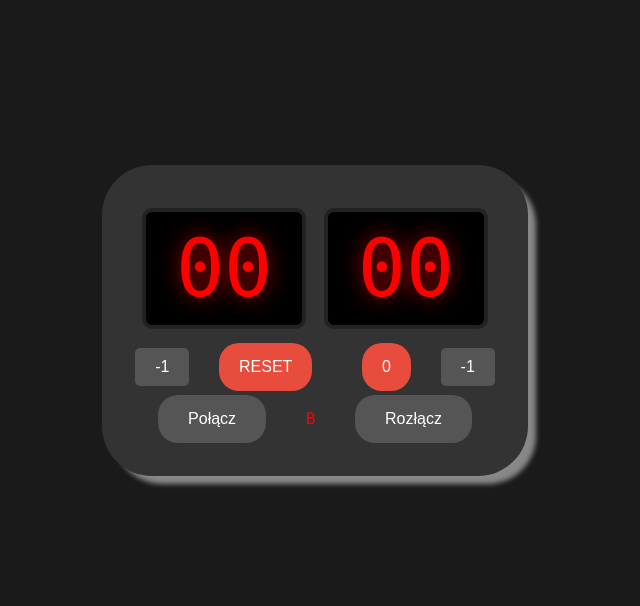
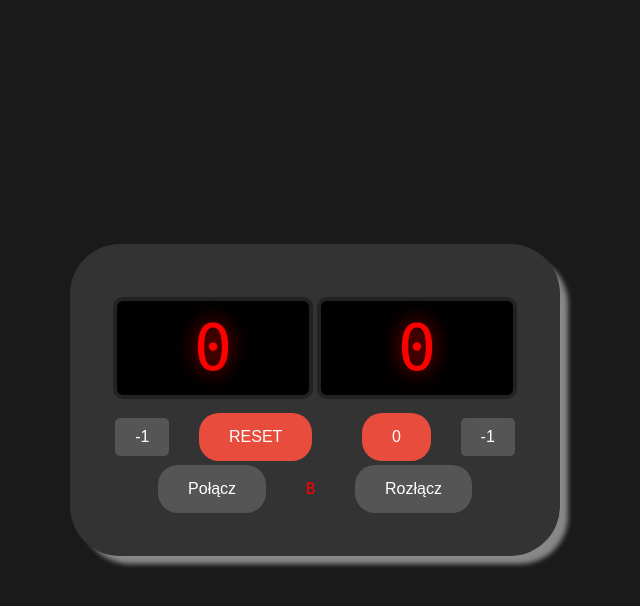
Before and after one commit to jashyn4/jashyn4.github.io, a plain HTML site: page index.html in a window 1280 px wide. Both pictures are taken after a click on the button "Połącz". Shown: the whole page, without its empty margins (325-965 px from the left). Drawn offline with Linux system fonts and the light colour scheme.

Commit message:
Update index.html

```diff
--- a/index.html
+++ b/index.html
@@ -13,15 +13,15 @@
             flex-direction: column;
             align-items: center;
             justify-content: center;
-            height: 80vh;
+            height: 100vh;
             margin: 0;
         }
         .scoreboard {
             font-family: "Lucida Console", "Courier New", monospace;
 			display: flex;
-            gap: 30px;
+            gap: 40px;
             background: #333;
-            padding: 30px;
+            padding: 40px;
             border-radius: 50px;
             box-shadow: 0 10px 30px rgba(0,0,0,0.5);
             text-align: center;
@@ -39,7 +39,7 @@
         }
         .score {
 			font-family: "Lucida Console", "Courier New", monospace;
-			font-size: 5rem;
+			font-size: 4rem;
 			color: #ff0000; /* Klasyczny czerwony LED */
 			text-shadow: 0 0 20px rgba(255, 0, 0, 0.7); /* Efekt świecenia */
 			background: #000;
@@ -47,7 +47,7 @@
 			border-radius: 10px;
 			border: 4px solid #222;
 			cursor: pointer;
-			min-width: 150px;
+			min-width: 200px;
 			text-align: center;
 			margin: 10px 0;
 		}
@@ -88,25 +88,25 @@
 	 <TR >
 	  <TD>
         <div class="team">
-            <button class="score" id="pktas" onclick="changeScoreAP()">00</button>
+            <button class="score" id="pktas" onclick="changeScoreAP()">0</button>
         </div>
        </TD>
 	   <TD>
         <div class="team">
-            <button class="score" id="pktbs" onclick="changeScoreBP()">00</button>
+            <button class="score" id="pktbs" onclick="changeScoreBP()">0</button>
 		</div>
 	</TD>
 	</TR>
 	<TR>
 	<TD colspan=2>
 	<button class="controls" onclick="changeScoreAM()">-1</button>
-    <button class="reset-btn" style="padding: 15px 20px; font-size: 1rem; color: white; border-radius: 20px; cursor: pointer; border: none;" onclick="resetAll()">RESET</button>
-	<button class="reset-btn" style="padding: 15px 20px; font-size: 1rem; color: white; border-radius: 20px; cursor: pointer; border: none;" id="odwroc" onclick="changeside()">0</button>
+    <button class="reset-btn" style="padding: 15px 30px; font-size: 1rem; color: white; border-radius: 20px; cursor: pointer; border: none;" onclick="resetAll()">RESET</button>
+	<button class="reset-btn" style="padding: 15px 30px; font-size: 1rem; color: white; border-radius: 20px; cursor: pointer; border: none;" id="odwroc" onclick="changeside()">0</button>
 	<button class="controls" onclick="changeScoreBM()">-1</button>
 	</TD></TR>
 	<TR>
 	<TD colspan=2>
-    <button class="controls"  style="padding: 15px 30px; font-size: 1rem; color: white; border-radius: 20px; cursor: pointer; border: none;" id="connectBtn">Połącz</button>
+    <button class="controls"  style="padding: 15px 30px; font-size: 1rem; color: white; border-radius: 20px; cursor: pointer; border: none;" id="connectBtn" onclick="connectButton()">Połącz</button>
 	<span style="padding: 15px 30px; font-size: 1rem; color: white; border-radius: 20px; cursor: pointer; border: none;" id="status">R</span>
     <button class="controls"   style="padding: 15px 30px; font-size: 1rem; color: white; border-radius: 20px; cursor: pointer; border: none;" id="disconnectBtn" disabled>Rozłącz</button>
 	</TD></TR>
@@ -114,53 +114,52 @@
 
     <script>
         // Definicje UUID – muszą być identyczne jak w ESP32
-        const SERVICE_UUID = "4fafc201-1fb5-459e-8fcc-c5c9c331914b";
-        const CHARACTERISTIC_UUID = "beb5483e-36e1-4688-b7f5-ea07361b26a8";
+        const SERVICE_UUID = "6e400001-b5a3-f393-e0a9-e50e24dcca9e";
+        const CHAR_UUID_RX = "6e400002-b5a3-f393-e0a9-e50e24dcca9e";
+		const CHAR_UUID_TX = "6e400003-b5a3-f393-e0a9-e50e24dcca9e";
 
         let deviceCache = null;
         let characteristicCache = null;
 
-        const connectBtn = document.getElementById('connectBtn');
         const disconnectBtn = document.getElementById('disconnectBtn');
         const sendBtn = document.getElementById('sendBtn');
         const inputData = document.getElementById('inputData');
         const statusText = document.getElementById('status');
-        const terminal = document.getElementById('terminal');
-
-        // Funkcja logowania do wirtualnego terminala na stronie
-        function log(message) {
-            const p = document.createElement('p');
-            p.style.margin = "4px 0";
-            p.textContent = message;
-            terminal.appendChild(p);
-            terminal.scrollTop = terminal.scrollHeight;
-        }
 
         // Łączenie z urządzeniem BLE
-        connectBtn.addEventListener('click', async () => {
-            //log("Szukanie urządzeń BLE...");
+        function connectButton() {
+			requestDevice();
+		}
+
+		async function requestDevice() {
+		console.log("Szukanie urządzeń BLE...");
             try {
                 const device = await navigator.bluetooth.requestDevice({
-                    filters: [{ name: 'TABLICA_BLE' }],
-                    optionalServices: [SERVICE_UUID]
+                    filters: [{ services: [SERVICE_UUID] }]
                 });
 
                 deviceCache = device;
                 statusText.textContent = "Ł";
-                //log(`Znaleziono: ${device.name}. Łączenie z serwerem GATT...`);
+                console.log(`Znaleziono: ${device.name}. Łączenie z serwerem GATT...`);
 
                 const server = await device.gatt.connect();
-                //log("Połączono z serwerem GATT. Pobieranie usługi...");
+                console.log("Połączono z serwerem GATT. Pobieranie usługi...");
+				console.log('Device: ' + JSON.stringify(device));
 
                 const service = await server.getPrimaryService(SERVICE_UUID);
-                //log("Pobrano usługę. Pobieranie charakterystyki...");
+                console.log("Pobrano usługę. Pobieranie charakterystyki...");
 
-                characteristicCache = await service.getCharacteristic(CHARACTERISTIC_UUID);
-                //log("Charakterystyka gotowa.");
+                const notifyC = await service.getCharacteristic(CHAR_UUID_TX);
+                console.log("Charakterystyka TX gotowa.");
+
+				const writeC = await service.getCharacteristic(CHAR_UUID_RX);
+                console.log("Charakterystyka RX gotowa.");
+
+				//console.log(notifyC);
 
                 // Włączenie powiadomień (odbieranie danych z ESP32)
-                await characteristicCache.startNotifications();
-                characteristicCache.addEventListener('characteristicvaluechanged', handleNotifications);
+                await notifyC.startNotifications();
+                notifyC.addEventListener('characteristicvaluechanged', handleNotifications);
 
                 statusText.textContent = "P";
                 statusText.style.color = "green";
@@ -170,18 +169,18 @@
                 device.addEventListener('gattserverdisconnected', onDisconnected);
 
             } catch (error) {
-                //log("Błąd: " + error);
+                console.log("Błąd: " + error);
                 statusText.textContent = "B";
                 statusText.style.color = "red";
             }
-        });
+        };
 
         // Obsługa przychodzących danych z ESP32 (funkcja Notify)
         function handleNotifications(event) {
             const value = event.target.value;
             const decoder = new TextDecoder('utf-8');
             const decodedString = decoder.decode(value);
-            //log("<- " + decodedString);
+            console.log("<- " + decodedString);
 
 			const odw = document.getElementById('odwroc');
 			odw.textContent = decodedString[0];
@@ -196,20 +195,19 @@
 
         }
 
-
-		        // Wysyłanie danych do ESP32
-        function sendtoesp(kome) {
+		// Wysyłanie danych do ESP32
+        async function sendtoesp(kome) {
             const text = kome;
-            if (!text || !characteristicCache) return;
+            if (!text || !writeC) return;
 
             try {
                 const encoder = new TextEncoder('utf-8');
                 const data = encoder.encode(text);
-                characteristicCache.writeValueWithResponse(data);
-                //log("-> Wysłano: " + text);
+                await writeC.writeValue(data);
+                console.log("-> Wysłano: " + text);
                 inputData.value = "";
             } catch (error) {
-                //log("Błąd wysyłania: " + error);
+                console.log("Błąd wysyłania: " + error);
             }
         }
 
@@ -227,7 +225,7 @@
             statusText.style.color = "black";
             connectBtn.disabled = false;
             disconnectBtn.disabled = true;
-            characteristicCache = null;
+            notifyC = null;
             deviceCache = null;
         }
 
```
